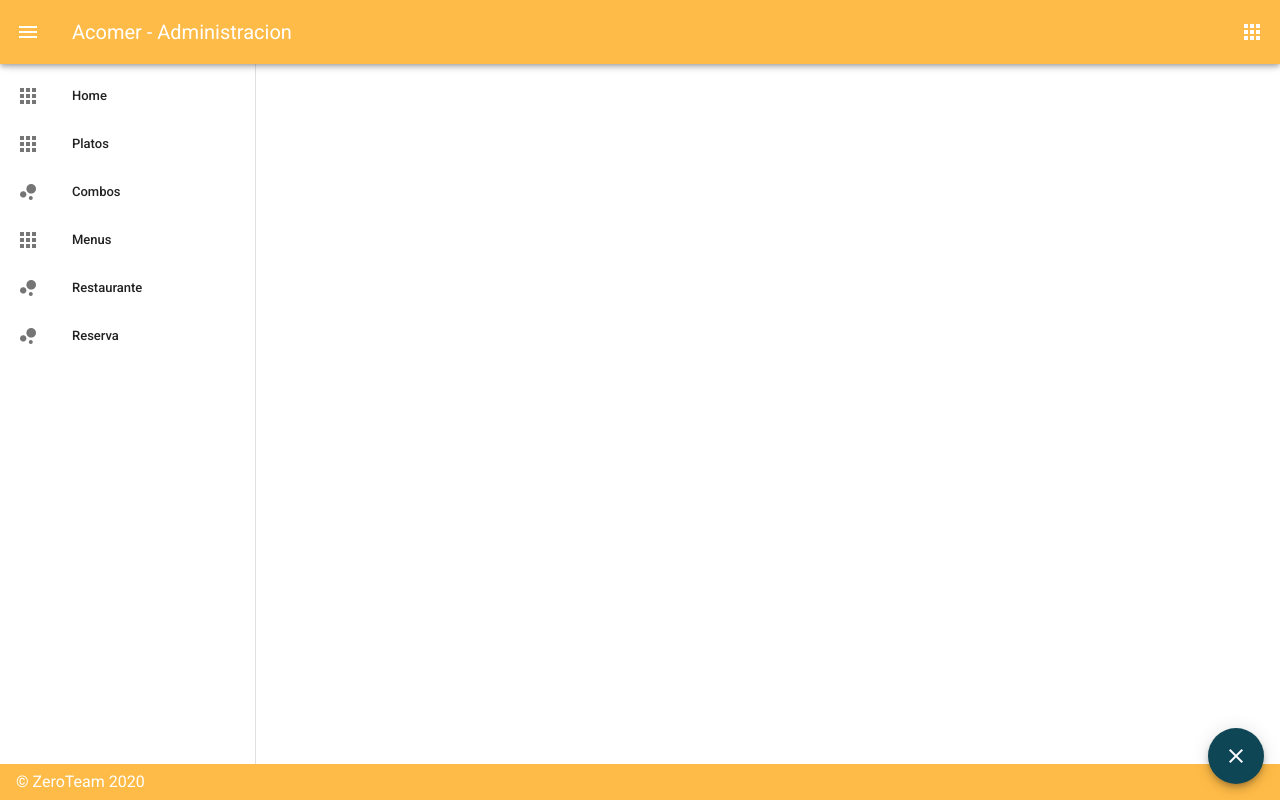
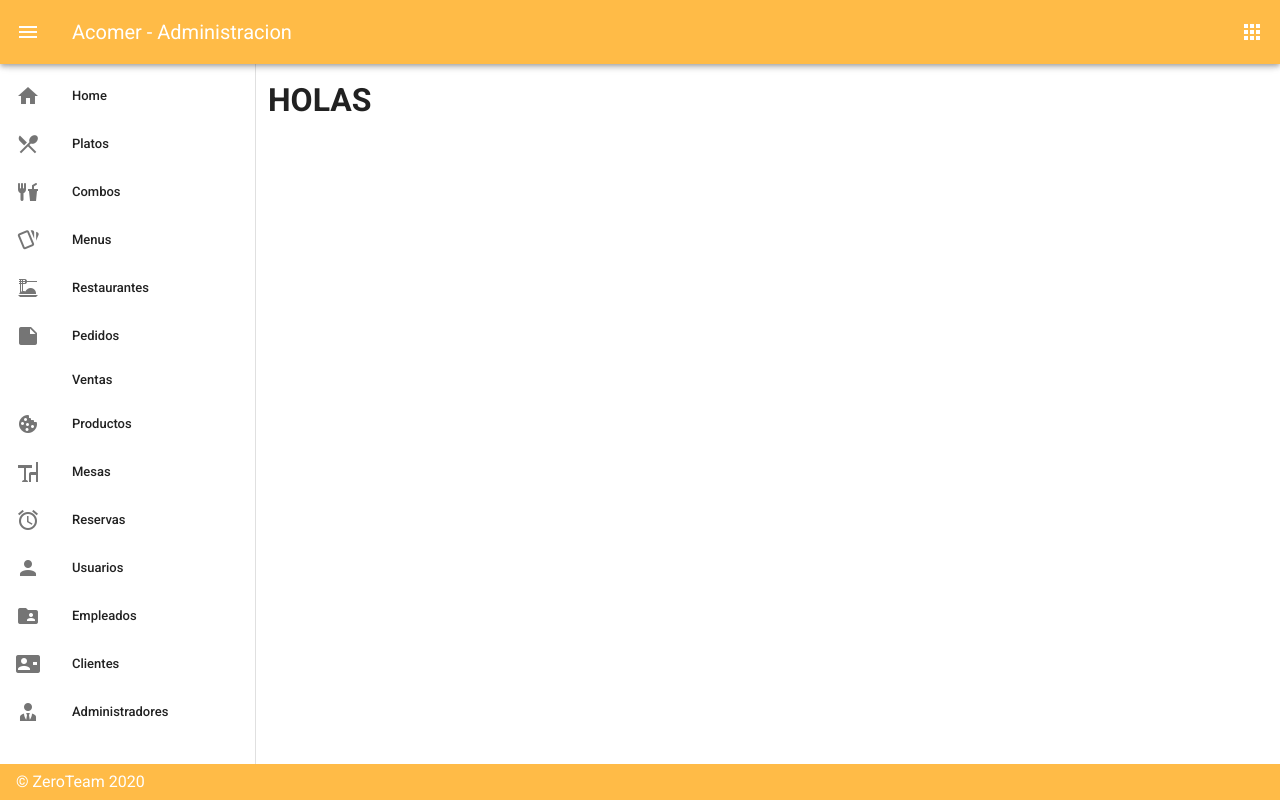
Before and after one commit to taguz91/acomer-adm, a Nuxt app: page /adm/restaurantes in a window 1280 px wide. Built offline with nearby package versions, Linux system fonts and the light colour scheme.

Commit message:
Terminando la primera pagina de reservas

```diff
--- a/components/templates/AdmNav.vue
+++ b/components/templates/AdmNav.vue
@@ -61,17 +61,6 @@
       </v-container>
     </v-content>
 
-
-    <v-btn
-      bottom
-      fab
-      fixed
-      right
-      color="accent"
-    >
-      <v-icon>mdi-close</v-icon>
-    </v-btn>
-
     <v-footer
       :fixed="fixed"
       app
@@ -91,35 +80,75 @@ export default {
       fixed: false,
       items: [
         {
-          icon: 'mdi-apps',
+          icon: 'mdi-home',
           title: 'Home',
           to: '/'
         },
         {
-          icon: 'mdi-apps',
+          icon: 'mdi-silverware',
           title: 'Platos',
           to: '/adm/platos'
         },
         {
-          icon: 'mdi-chart-bubble',
+          icon: 'mdi-food-fork-drink',
           title: 'Combos',
           to: '/adm/combos'
         },
         {
-          icon: 'mdi-apps',
+          icon: 'mdi-cards-outline',
           title: 'Menus',
           to: '/adm/menus'
         },
         {
-          icon: 'mdi-chart-bubble',
-          title: 'Restaurante',
+          icon: 'mdi-pasta',
+          title: 'Restaurantes',
           to: '/adm/restaurante'
         },
         {
-          icon: 'mdi-chart-bubble',
-          title: 'Reserva',
+          icon: 'mdi-note',
+          title: 'Pedidos',
+          to: '/adm/pedidos'
+        },
+        {
+          icon: 'mdi-cash-usd-outline',
+          title: 'Ventas',
+          to: '/adm/ventas'
+        },
+        {
+          icon: 'mdi-cookie',
+          title: 'Productos',
+          to: '/adm/productos'
+        },
+        {
+          icon: 'mdi-table-chair',
+          title: 'Mesas',
+          to: '/adm/mesas'
+        },
+        {
+          icon: 'mdi-alarm',
+          title: 'Reservas',
           to: '/adm/reserva'
-        }
+        },
+        {
+          icon: 'mdi-account',
+          title: 'Usuarios',
+          to: '/adm/usuarios'
+        },
+        {
+          icon: 'mdi-folder-account',
+          title: 'Empleados',
+          to: '/adm/empleados'
+        },
+        {
+          icon: 'mdi-smart-card',
+          title: 'Clientes',
+          to: '/adm/clientes'
+        },
+        {
+          icon: 'mdi-account-tie',
+          title: 'Administradores',
+          to: '/adm/administradores'
+        },
       ],
       right: true,
       title: 'Acomer - Administracion'
--- a/nuxt.config.js
+++ b/nuxt.config.js
@@ -49,6 +49,7 @@ export default {
   ** See https://axios.nuxtjs.org/options
   */
   axios: {
+    // baseURL: 'http://localhost:8000/api/'
   },
   /*
   ** vuetify module configuration
--- a/pages/adm/reserva/index.vue
+++ b/pages/adm/reserva/index.vue
@@ -1,19 +1,18 @@
 <template>
-  <v-felx
-    xs12
-  >
+  <div>
     <v-data-table
       :headers="headers"
-      :items="desserts"
+      :items="reservas"
       :sort-by.sync="sortBy"
       :sort-desc.sync="sortDesc"
       hide-default-footer
       class="elevation-1"
+      :loading="loading"
+      loading-text="Loading... Please wait"
     >
 
       <template v-slot:top>
         <v-text-field
-
           label="Buscador:"
           class="mx-4 mt-2 pt-2"
         ></v-text-field>
@@ -26,127 +25,82 @@
       class="mt-4 ml-auto"
     >
       <v-pagination
+        :disabled="loading"
+        value="page"
         v-model="page"
+        color="accent"
         :length="pageCount"
+        @input="next"
       />
     </v-flex>
 
-  </v-felx>
+  </div>
 </template>
 
 <script>
+  import axios from 'axios';
+
   export default {
     data () {
       return {
         page: 1,
-        pageCount: 100,
-        sortBy: 'fat',
+        lastLoad: 1,
+        pageCount: 37,
+        sortBy: 'fecha_reserva',
         sortDesc: false,
+        loading: false,
         headers: [
           {
-            text: 'Dessert (100g serving)',
-            align: 'start',
-            value: 'name',
+            text: 'Fecha Reserva',
+            align: 'center',
+            value: 'fecha_reserva',
           },
-          { text: 'Calories', value: 'calories' },
-          { text: 'Fat (g)', value: 'fat' },
-          { text: 'Carbs (g)', value: 'carbs' },
-          { text: 'Protein (g)', value: 'protein' },
-          { text: 'Iron (%)', value: 'iron' },
+          { text: '# Personas', value: 'numero_personas' },
+          { text: 'Total', value: 'total' },
+          { text: 'Nombre', value: 'nombre' },
+          { text: 'Identificacion', value: 'identificacion' },
+          { text: 'Telefono', value: 'telefono' },
         ],
-        desserts: [
-          {
-            name: 'Frozen Yogurt',
-            calories: 159,
-            fat: 6.0,
-            carbs: 24,
-            protein: 4.0,
-            iron: '1%',
-          },
-          {
-            name: 'Ice cream sandwich',
-            calories: 237,
-            fat: 9.0,
-            carbs: 37,
-            protein: 4.3,
-            iron: '1%',
-          },
-          {
-            name: 'Eclair',
-            calories: 262,
-            fat: 16.0,
-            carbs: 23,
-            protein: 6.0,
-            iron: '7%',
-          },
-          {
-            name: 'Cupcake',
-            calories: 305,
-            fat: 3.7,
-            carbs: 67,
-            protein: 4.3,
-            iron: '8%',
-          },
-          {
-            name: 'Gingerbread',
-            calories: 356,
-            fat: 16.0,
-            carbs: 49,
-            protein: 3.9,
-            iron: '16%',
-          },
-          {
-            name: 'Jelly bean',
-            calories: 375,
-            fat: 0.0,
-            carbs: 94,
-            protein: 0.0,
-            iron: '0%',
-          },
-          {
-            name: 'Lollipop',
-            calories: 392,
-            fat: 0.2,
-            carbs: 98,
-            protein: 0,
-            iron: '2%',
-          },
-          {
-            name: 'Honeycomb',
-            calories: 408,
-            fat: 3.2,
-            carbs: 87,
-            protein: 6.5,
-            iron: '45%',
-          },
-          {
-            name: 'Donut',
-            calories: 452,
-            fat: 25.0,
-            carbs: 51,
-            protein: 4.9,
-            iron: '22%',
-          },
-          {
-            name: 'KitKat',
-            calories: 518,
-            fat: 26.0,
-            carbs: 65,
-            protein: 7,
-            iron: '6%',
-          },
-        ],
+        reservas: [],
       }
     },
+    asyncData({params, error}) {
+      return axios.get('http://localhost:8000/api/v1/reserva')
+      .then((res) => {
+        let data = res.data;
+        if (data.status < 400) {
+          return {
+            pageCount: data.meta.last_page,
+            reservas: data.data
+          }
+        }
+      })
+      .catch((e) => {
+        console.log(e);
+      });
+    },
     methods: {
-      toggleOrder () {
-        this.sortDesc = !this.sortDesc
-      },
-      nextSort () {
-        let index = this.headers.findIndex(h => h.value === this.sortBy)
-        index = (index + 1) % this.headers.length
-        this.sortBy = this.headers[index].value
-      },
-    },
+      next: function (page) {
+        if (this.lastLoad != page) {
+          this.loading = true;
+          axios.get('http://localhost:8000/api/v1/reserva?page=' + page)
+          .then((res) => {
+            let data = res.data;
+            if (data.status < 400) {
+              this.reservas = data.data
+            }
+            this.loading = false;
+          })
+          .catch((e) => {
+            this.loading = false;
+            console.log(e);
+          });
+          this.lastLoad = page;
+        } else {
+          console.log('YA CARGAMOS!!!');
+        }
+      }
+    }
   }
+
 </script>
--- a/pages/adm/restaurantes/index.vue
+++ b/pages/adm/restaurantes/index.vue
@@ -0,0 +1,3 @@
+<template>
+  <h1>HOLAS</h1>
+</template>
```
